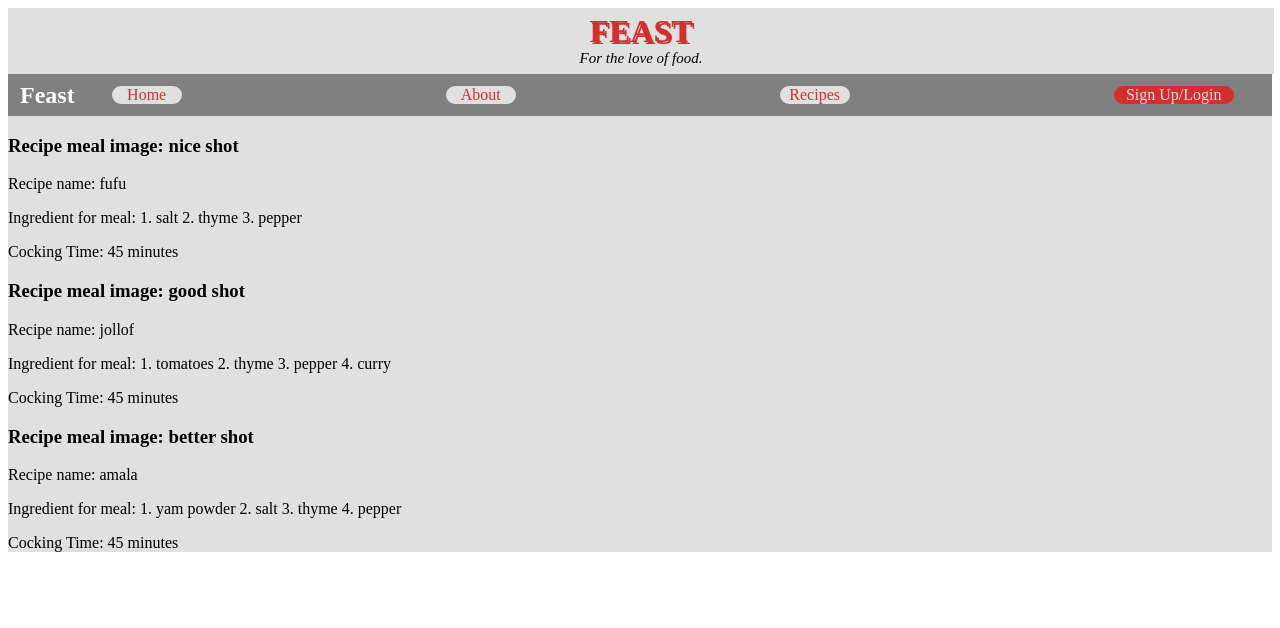
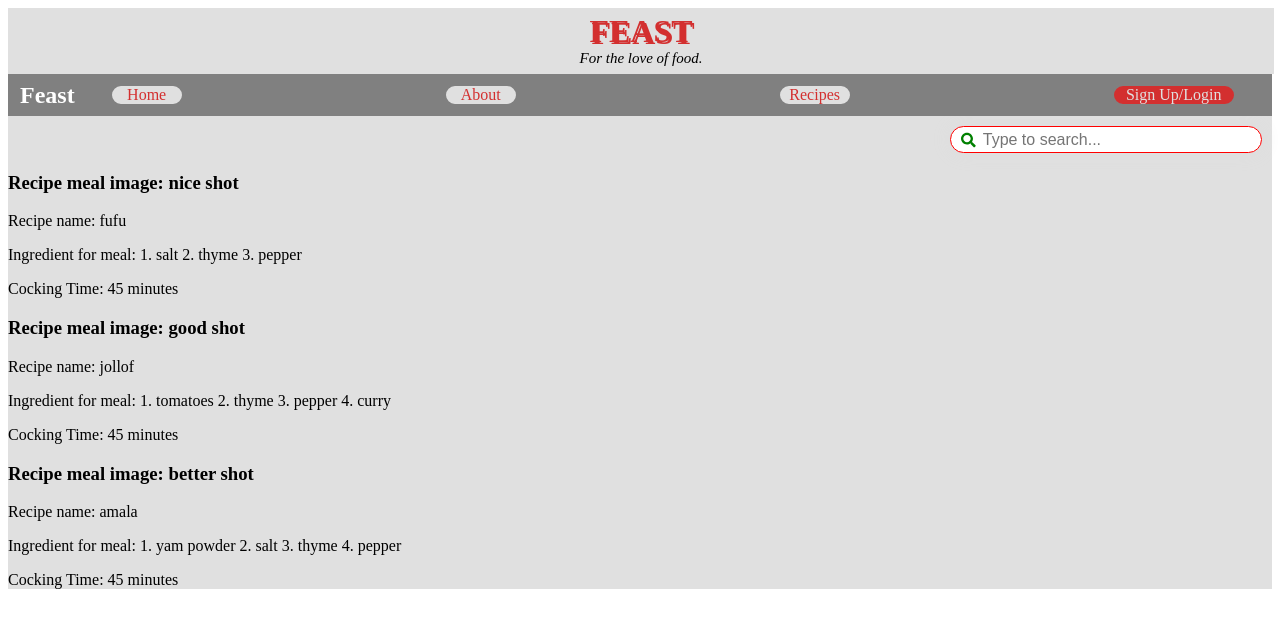
Before and after one commit to LeaderSteve84/Feast, a React (Create React App) app in the folder feast-frontend/: page /recipes in a window 1280 px wide. Shown: the top 628 px of the page. Built offline with nearby package versions, Linux system fonts and the light colour scheme.

Commit message:
more implementations

```diff
--- a/feast-frontend/package.json
+++ b/feast-frontend/package.json
@@ -8,6 +8,7 @@
     "@testing-library/user-event": "^13.5.0",
     "react": "^18.2.0",
     "react-dom": "^18.2.0",
+    "react-icons": "^5.0.1",
     "react-router-dom": "^6.22.2",
     "react-scripts": "5.0.1",
     "web-vitals": "^2.1.4"
--- a/feast-frontend/src/DisplayFood.js
+++ b/feast-frontend/src/DisplayFood.js
@@ -20,7 +20,7 @@ const DisplayFood = () => {
         [<img src={ require('./foodimages/roasted-turkey.jpg') } alt="recipe sample pix" height={400} width={400} />,
         "Roasted Turkey"],
         [<img src={ require('./foodimages/salad.jpg') } alt="recipe sample pix" height={400} width={400} />,
-        "Strawberry Basil Feta Salad Recipe"],
+        "Strawberry Basil Feta Salad"],
         [<img src={ require('./foodimages/tikka.jpg') } alt="recipe sample pix" height={400} width={400} />,
         "Lemon Chicken Tikka"]
 
@@ -42,7 +42,11 @@ const DisplayFood = () => {
 
     return (
         <div className="displayfoods">
-            <p className="pointer">See <img src={ require('./foodimages/finger-pointer.jpg') } alt="see below" height={40} width={10} className="image-pointer"/> sample of dish images of some recipes. Click <span className="rd">Random Display</span> button below.</p>
+            <p className="pointer">
+               See sample of dish images of some recipes.
+               <img src={ require('./foodimages/finger-pointer.jpg') }
+               alt="see below" height={40} width={10} className="image-pointer"/>
+               Click <span className="rd">Random Display</span> button below to change the images.</p>
             <div className="foodImages">
                 { ImageList[0] }<br />
                 <span className="name">Name: { ImageList[1] } </span>
--- a/feast-frontend/src/MoreContents.js
+++ b/feast-frontend/src/MoreContents.js
@@ -4,7 +4,7 @@ const MoreContents = () => {
     return (
         <div className="morecontents">
             <p className="more">
-                <span className="more-contents">More Contents?</span> Click <Link to="/recipes" className="recipeslink">Recipes</Link> for great experiences with varieties recipes.
+                <span className="more-contents">More Contents?</span> Click <Link to="/recipes" className="recipeslink">Recipes</Link> for great experience with varieties of recipes.
             </p>
         </div>
      );
--- a/feast-frontend/src/Recipes.js
+++ b/feast-frontend/src/Recipes.js
@@ -1,24 +1,48 @@
-//import { useState } from 'react';
+import { useState, useEffect } from 'react';
+import SearchBar from './SearchBar';
+import RecipesList from './RecipesList';
 
 const Recipes = () => {
 
-    // const [recipesData, setRecipesData] = useState(
-       const recipesData = [
+   const [recipesData, setRecipesData] = useState(null);
+   /*const [ isPending, setIsPending ] = (true);*/
+   /*const [error, setError] = (null)*/
+   const [searchInput, setSearchInput] = useState('');
+
+   console.log(searchInput);
+
+   useEffect(() => {
+       setRecipesData([
             { id: 1, img: 'nice shot', name: 'fufu', ingredient:['1. salt ', '2. thyme ', '3. pepper '], cockingTime: '45 minutes ' },
             { id: 2, img: 'good shot', name: 'jollof', ingredient:['1. tomatoes ', '2. thyme ', '3. pepper ', '4. curry '], cockingTime: '45 minutes' },
             { id: 3, img: 'better shot', name: 'amala', ingredient:['1. yam powder ', '2. salt ', '3. thyme ', '4. pepper'], cockingTime: '45 minutes' }
-    ];
+         ]);
+       /* fetch('url for recipes')
+           .then(res => {
+             if(!res.ok) {
+                throw Error('could not fetch data');
+             }
+             return res.json();
+           })
+           .then(data => {
+              setRecipesData(data);
+              setIsPending(false);
+              setError(null);
+           })
+           .catch(err => {
+              setIsPending(false);
+              setError(err.message);
+           })
+       */
+      }, []);
+
 
     return (
         <div className="recipesData">
-            { recipesData.map((recipe) => (
-                <div className="recipe" key={recipe.id}>
-                            <h3>Recipe meal image: { recipe.img }</h3>
-                            <p>Recipe name: { recipe.name }</p>
-                            <p>Ingredient for meal: { recipe.ingredient }</p>
-                            <p>Cocking Time: { recipe.cockingTime }</p>
-                </div>
-            ))}
+            <SearchBar  searchInput={searchInput} setSearchInput={setSearchInput}/>
+            {/* isPending && <div>Loading...</div> */}
+            {/* error && <div>{ error }</div>*/}
+            { recipesData && <RecipesList  recipesData={recipesData} /> }
         </div>
      );
 }
--- /dev/null
+++ b/feast-frontend/src/RecipesList.js
@@ -0,0 +1,19 @@
+const RecipesList = (props) => {
+
+  const recipesData = props.recipesData;
+
+  return (
+     <div className="recipes-list">
+     { recipesData.map((recipe) => (
+         <div className="recipe" key={recipe.id}>
+            <h3>Recipe meal image: { recipe.img }</h3>
+            <p>Recipe name: { recipe.name }</p>
+            <p>Ingredient for meal: { recipe.ingredient }</p>
+            <p>Cocking Time: { recipe.cockingTime }</p>
+         </div>
+     ))}
+     </div>
+  );
+}
+
+export default RecipesList;
--- /dev/null
+++ b/feast-frontend/src/SearchBar.css
@@ -0,0 +1,29 @@
+.input-wrapper {
+   Background-color: #ffffff;
+   width: 300px;
+   height: 25px;
+   text-align: right;
+   margin: 10px 10px 10px auto;
+   padding-left: 10px;
+   display: flex;
+   align-items: center;
+   border: 1px solid Red;
+   border-radius: 36px;
+   box-shadow: 0px 0px 20px #dddddd;
+}
+div.input-wrapper input {
+   height: 100%;
+   width: 100%;
+   background-color: transparent;
+   font-size: 1.0rem;
+   border: none;
+   margin-left: 5px;
+}
+
+div.input-wrapper input:focus {
+   outline: none;
+}
+
+#search-icon{
+   color: Green;
+}
--- /dev/null
+++ b/feast-frontend/src/SearchBar.js
@@ -0,0 +1,28 @@
+import { FaSearch } from "react-icons/fa";
+import './SearchBar.css';
+
+const SearchBar = ({ searchInput, setSearchInput }) => {
+
+
+        /*const handleSearchSubmit = () => {
+                setSearchValue();
+                <Recipes search={search} />
+                console.log(search);
+        }*/
+
+        return (
+                <div className="input-wrapper">
+                        <FaSearch id="search-icon" />
+                        <input type="text"
+                        id="search-input"
+                        name="search"
+                        required
+                        placeholder="Type to search..."
+                        value={ searchInput }
+                        onChange={(e) => setSearchInput(e.target.value)}
+                        />
+                </div>
+        );
+}
+
+export default SearchBar;
--- a/feast-frontend/src/SignupLogin.js
+++ b/feast-frontend/src/SignupLogin.js
@@ -6,9 +6,9 @@ const SignupLogin = () => {
 
     const [ action, setAction ] = useState('Sign Up');
     const [ firstname, setFirstname ] = useState('');
-    const [lastname, setLastname] = useState('');
-    const [email, setEmail] = useState('');
-    const [password, setPassword] = useState('');
+    const [ lastname, setLastname ] = useState('');
+    const [ email, setEmail ] = useState('');
+    const [ password, setPassword ] = useState('');
     // const [isPending, setIsPending] = useState(false);
     //  const redirect = useHistory();
 
@@ -19,10 +19,10 @@ const SignupLogin = () => {
             console.log(signupData);
             alert('sign up successful. click ok to continue');
 
-            /*fetch('', {
+            /*fetch('api/v1/auth/signup', {
             method: 'POST',
             headers: { "Content-Type": "application/json"},
-            body: JSON.stringify(signinData);
+            body: JSON.stringify(signupData);
             )}.then(() => {
             console.log('Signed Up');
             setIsPending(false);
@@ -35,13 +35,13 @@ const SignupLogin = () => {
             console.log(loginData);
             alert('login successful. click ok to continue');
 
-            /*fetch('', {
+            /*fetch('api/v1/auth/login', {
             method: 'POST',
             headers: { "Content-Type": "application/json"},
-            body: JSON.stringify(signinData);
+            body: JSON.stringify(loginData);
             )}.then(() => {
             console.log('Signed In');
-            redirect("/");
+            redirect.push("/recipes");
             })*/
         }
     }
@@ -101,10 +101,10 @@ const SignupLogin = () => {
             </div>
             <div className="submit-buttons">
                 { action==="Login"?<></>:<div className="submit-to-signup">
-                    <button>submit to signup</button>
+                    <button type="submit">submit to signup</button>
                 </div> }
                 { action==="Sign Up"?<></>:<div className="submit-to-login">
-                    <button>submit to login</button>
+                    <button type="submit`">submit to login</button>
                 </div> }
             </div>
             </form>
```
Also changed, not shown: 1 other file (tests, documents, lock files or other folders).
